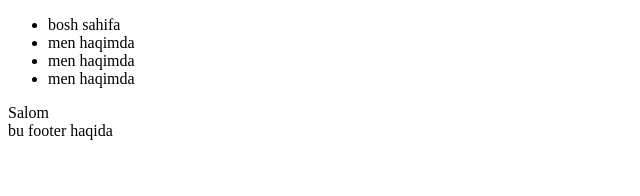
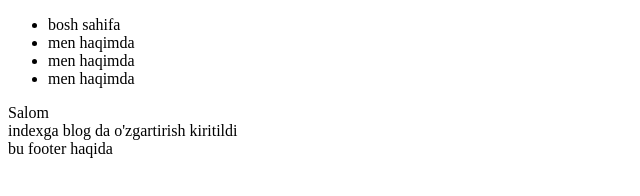
Before and after one commit to JoshqinRajabov/project19.11, a plain HTML site: page index.html in a window 1280 px wide. Shown: the whole page, without its empty margins (0-640 px from the left). Drawn offline with Linux system fonts and the light colour scheme.

Commit message:
indexga blogda o'zgartirish kiritildi

```diff
--- a/index.html
+++ b/index.html
@@ -17,6 +17,9 @@
         </ul>
     </main>
     <div>Salom</div>
+    <div>
+        indexga blog da o'zgartirish kiritildi
+    </div>
     <footer>
         bu footer haqida
     </footer>
```
